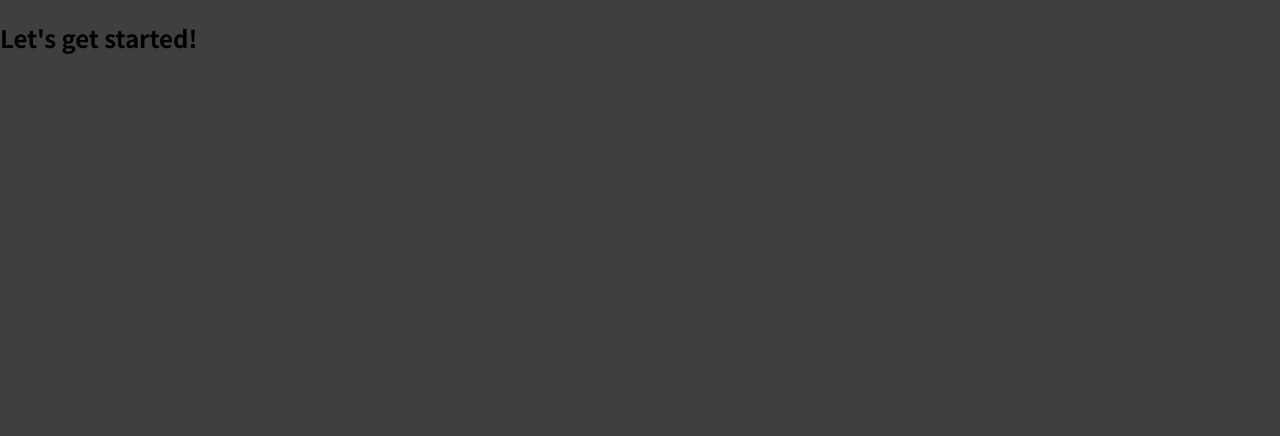
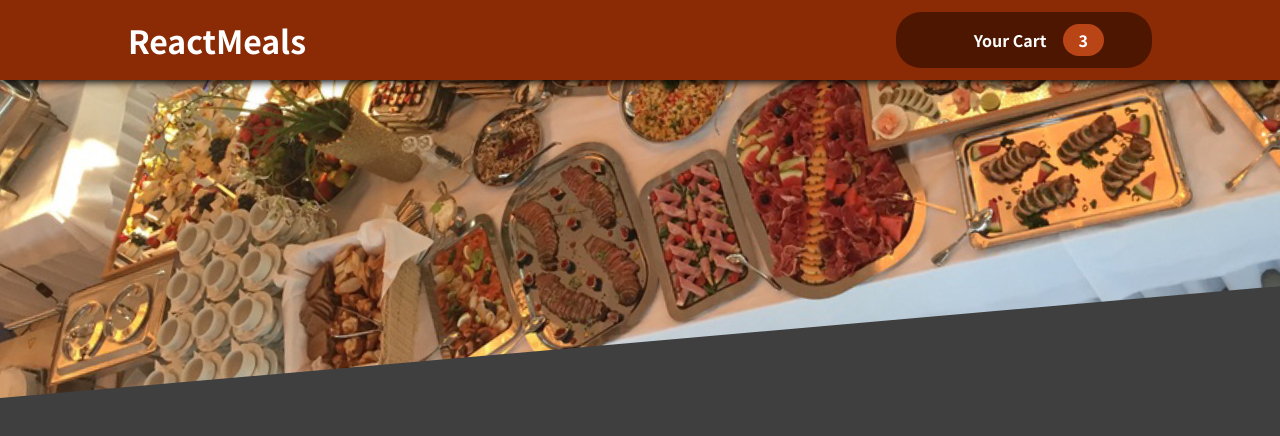
Before and after one commit to Taofeeq-akin/React-Guard, a React (Create React App) app: page / in a window 1280 px wide. Shown: the top 436 px of the page. Built offline with nearby package versions, Linux system fonts and the light colour scheme.

Commit message:
Add cart btn component

```diff
--- a/src/App.js
+++ b/src/App.js
@@ -1,8 +1,11 @@
+import React from "react";
+import Header from "./Components/Layout/Header";
+
 function App() {
   return (
-    <div>
-      <h2>Let's get started!</h2>
-    </div>
+    <React.Fragment>
+      <Header />
+    </React.Fragment>
   );
 }
 
--- a/src/Components/Layout/Header.jsx
+++ b/src/Components/Layout/Header.jsx
@@ -1,15 +1,17 @@
 import React from "react";
+
 import classes from "./Header.module.css";
 import mealImage from "../assets/meals.jpg";
+import HeaderCartBtn from "./HeaderCartBtn";
 
 const Header = () => {
   return (
     <React.Fragment>
-      <header className={classes.Header}>
+      <header className={classes.header}>
         <h1>ReactMeals</h1>
-        <button>Cart</button>
+        <HeaderCartBtn />
       </header>
-      <div className={classes.main - image}>
+      <div className={classes.main_image}>
         <img src={mealImage} alt="Delicious food table" />
       </div>
     </React.Fragment>
--- a/src/Components/Layout/Header.module.css
+++ b/src/Components/Layout/Header.module.css
@@ -4,7 +4,7 @@
   left: 0;
   width: 100%;
   height: 5rem;
-  background-color: aliceblue#8a2b06;
+  background-color: #8a2b06;
   color: #fff;
   display: flex;
   justify-content: space-between;
@@ -14,14 +14,14 @@
   z-index: 10;
 }
 
-.main-image {
+.main_image {
   width: 100%;
   height: 25rem;
   z-index: 0;
   overflow: hidden;
 }
 
-.main-image img {
+.main_image img {
   width: 110%;
   height: 100%;
   object-fit: cover;
--- /dev/null
+++ b/src/Components/Layout/HeaderCartBtn.jsx
@@ -0,0 +1,13 @@
+import classes from "./HeaderCartBtn.module.css";
+
+const HeaderCartBtn = (props) => {
+  return (
+    <button className={classes["button"]}>
+      <span className={classes.icon}> </span>
+      <span>Your Cart</span>
+      <span className={classes["badge"]}>3</span>
+    </button>
+  );
+};
+
+export default HeaderCartBtn;
--- /dev/null
+++ b/src/Components/Layout/HeaderCartBtn.module.css
@@ -0,0 +1,60 @@
+.button {
+  cursor: pointer;
+  font: inherit;
+  border: none;
+  background-color: #4d1601;
+  color: #fff;
+  padding: 0.75rem 3rem;
+  display: flex;
+  justify-content: space-between;
+  align-items: center;
+  border-radius: 25px;
+  font-weight: bold;
+}
+
+.button:hover,
+.button:active {
+  background-color: #2c0d00;
+}
+
+.icon {
+  width: 1.35rem;
+  height: 1.35rem;
+  margin-right: 0.5rem;
+}
+
+.badge {
+  background-color: #b94517;
+  padding: 0.25rem 1rem;
+  border-radius: 25px;
+  margin-left: 1rem;
+}
+
+
+
+.button:hover .badge,
+.button:active .badge {
+  background-color: #92320c;
+}
+
+.bump {
+  animation: bump 300ms ease;
+}
+
+@keyframes bump {
+  0% {
+    transform: scale(1);
+  }
+  10% {
+    transform: scale(0.9);
+  }
+  30% {
+    transform: scale(1.1);
+  }
+  50% {
+    transform: scale(1.15);
+  }
+  100% {
+    transform: scale(1);
+  }
+}
```
